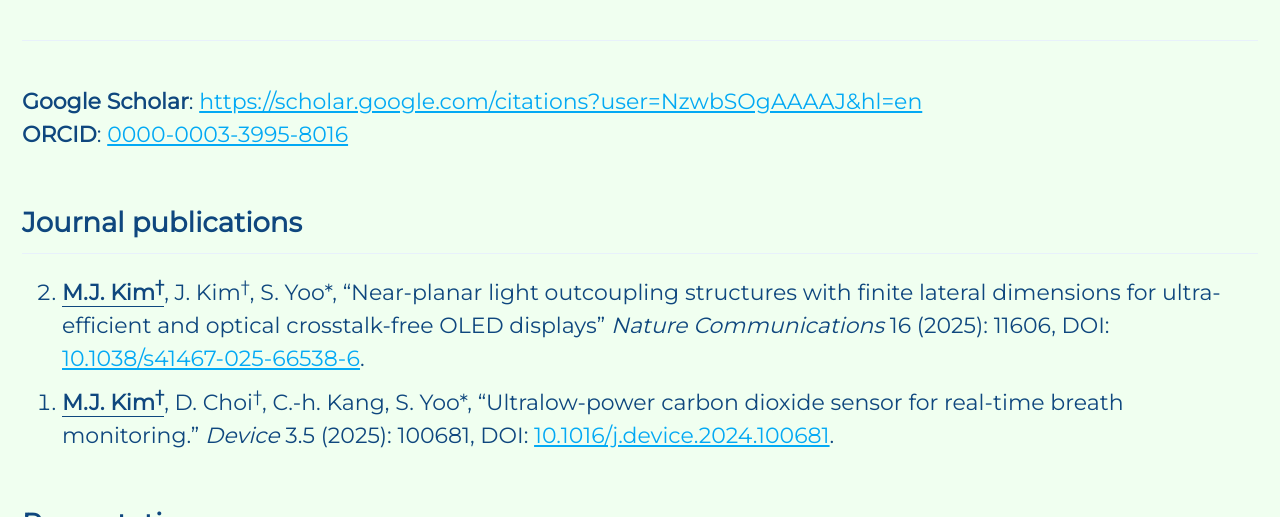
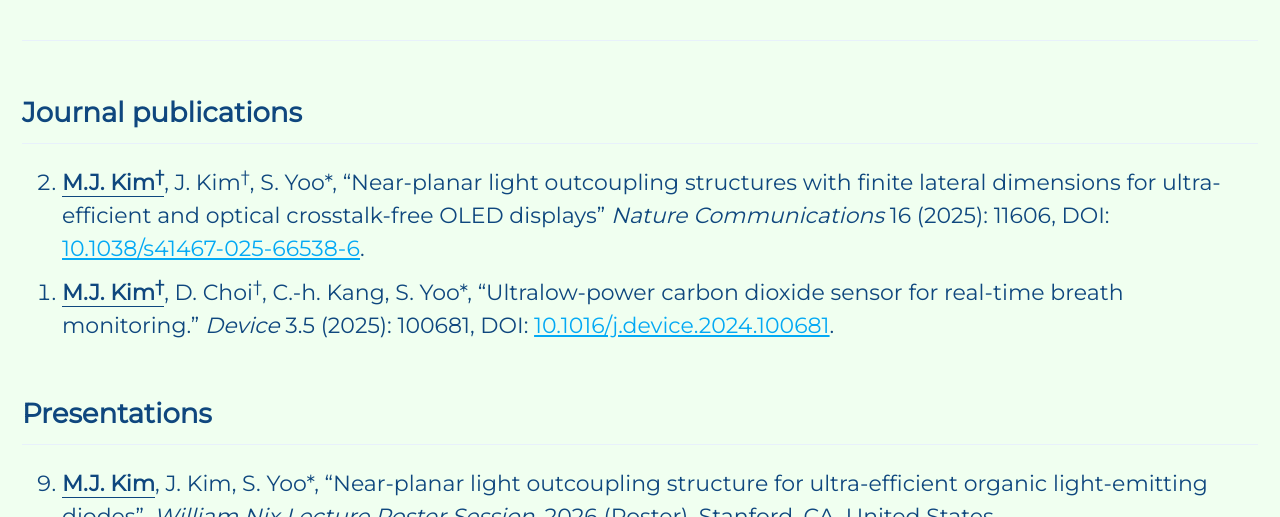
Before and after one commit to mj3259/mj3259.github.io, a Jekyll site: the page built from _pages/projects.md, in a window 1280 px wide and 900 px high, cut to the strip 383-900 px from the top of the window. Built offline with Jekyll 4.4.1, drawn with Linux system fonts in a browser that asks for light colours; cached includes are drawn as plain includes.

Commit message:
Update projects.md

```diff
--- a/_pages/projects.md
+++ b/_pages/projects.md
@@ -37,10 +37,6 @@ feature_row1:
 
 {% include feature_row id="intro" type="center" %}
 
-**Google Scholar**: [https://scholar.google.com/citations?user=NzwbSOgAAAAJ&hl=en](https://scholar.google.com/citations?user=NzwbSOgAAAAJ&hl=en)
-**ORCID**: [0000-0003-3995-8016](https://orcid.org/0000-0003-3995-8016)
-
-
 ## Journal publications
 1. **<u>M.J. Kim<sup>†</sup></u>**, J. Kim<sup>†</sup>, S. Yoo*, "Near-planar light outcoupling structures with finite lateral dimensions for ultra-efficient and optical crosstalk-free OLED displays" _Nature Communications_ 16 (2025): 11606, DOI: [10.1038/s41467-025-66538-6](https://doi.org/10.1038/s41467-025-66538-6).
 1. **<u>M.J. Kim<sup>†</sup></u>**, D. Choi<sup>†</sup>, C.-h. Kang, S. Yoo*, "Ultralow-power carbon dioxide sensor for real-time breath monitoring." _Device_ 3.5 (2025): 100681, DOI: [10.1016/j.device.2024.100681](https://doi.org/10.1016/j.device.2024.100681).
```
